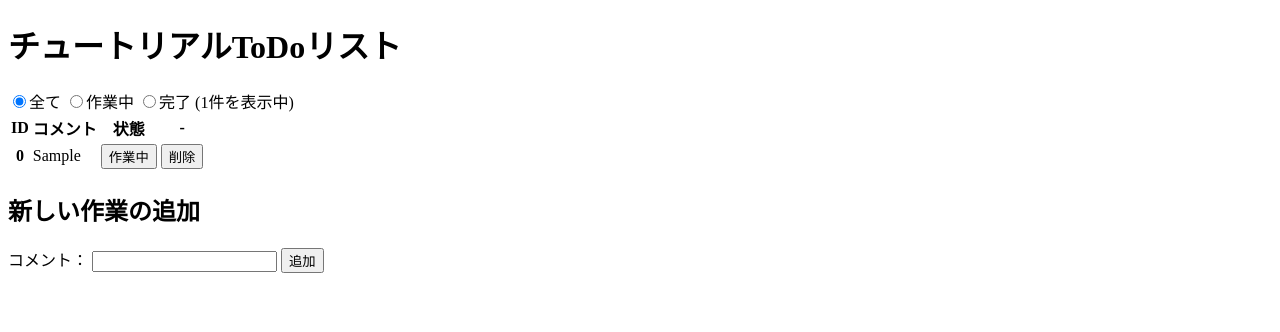
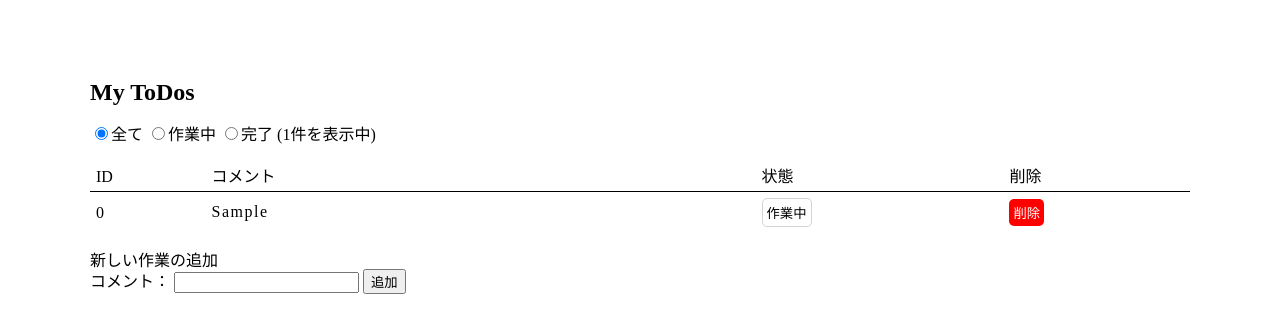
Before and after one commit to taichi-private/vue_tutorial, a website: page index.html in a window 1280 px wide. Both pictures are taken after typing "Sample" into the empty fields and a click on the button "追加". Drawn offline with nearby package versions, Linux system fonts and the light colour scheme.

Commit message:
デザイン修正

```diff
--- /dev/null
+++ b/css/reset.css
@@ -0,0 +1,48 @@
+/* http://meyerweb.com/eric/tools/css/reset/
+   v2.0 | 20110126
+   License: none (public domain)
+*/
+
+html, body, div, span, applet, object, iframe,
+h1, h2, h3, h4, h5, h6, p, blockquote, pre,
+a, abbr, acronym, address, big, cite, code,
+del, dfn, em, img, ins, kbd, q, s, samp,
+small, strike, strong, sub, sup, tt, var,
+b, u, i, center,
+dl, dt, dd, ol, ul, li,
+fieldset, form, label, legend,
+table, caption, tbody, tfoot, thead, tr, th, td,
+article, aside, canvas, details, embed,
+figure, figcaption, footer, header, hgroup,
+menu, nav, output, ruby, section, summary,
+time, mark, audio, video {
+	margin: 0;
+	padding: 0;
+	border: 0;
+	font-size: 100%;
+	font: inherit;
+	vertical-align: baseline;
+}
+/* HTML5 display-role reset for older browsers */
+article, aside, details, figcaption, figure,
+footer, header, hgroup, menu, nav, section {
+	display: block;
+}
+body {
+	line-height: 1;
+}
+ol, ul {
+	list-style: none;
+}
+blockquote, q {
+	quotes: none;
+}
+blockquote:before, blockquote:after,
+q:before, q:after {
+	content: '';
+	content: none;
+}
+table {
+	border-collapse: collapse;
+	border-spacing: 0;
+}
--- a/index.html
+++ b/index.html
@@ -3,39 +3,42 @@
 <head>
   <meta charset="utf-8">
   <title>Vue.js App</title>
-  <link rel="stylesheet" href="./stylesheets/main.css">
+  <link rel="stylesheet" href="./css/style.css">
+  <link rel="stylesheet" href="./css/reset.css">
 </head>
 <body>
+  <div class="l-content">
     <div id="app">
-    <h1>チュートリアルToDoリスト</h1>
-    <label v-for="label in options">
+        <h1 class="c-heading u-mB20">My ToDos</h1>
+        <label class="u-cP" v-for="label in options" v-bind:for=`label_${label.value}`>
             <input type="radio"
                 v-model="current"
-            v-bind:value="label.value">{{ label.label }}
+                v-bind:value="label.value"
+                v-bind:id=`label_${label.value}`>{{ label.label }}
         </label>
 
         <span class="u-fwB">({{ computedTodos.length }}件を表示中)</span>
 
-    <table>
+        <table class="c-table u-mT20 u-mB20">
             <thead v-pre>
                 <tr>
-                <th class="id">ID</th>
-                <th class="comment">コメント</th>
-                <th class="state">状態</th>
-                <th class="button">-</th>
+                    <th class="c-table__head">ID</th>
+                    <th class="c-table__head">コメント</th>
+                    <th class="c-table__head">状態</th>
+                    <th class="c-table__head">削除</th>
                 </tr>
             </thead>
             <tbody>
-            <tr v-for="item in computedTodos" v-bind:key="item.id">
-                <th>{{ item.id }}</th>
-                <td>{{ item.comment }}</td>
-                <td>
-                    <button v-on:click="doChangeState(item)">
+                <tr class="c-table__row" v-for="item in computedTodos" v-bind:key="item.id">
+                    <th class="c-table__head">{{ item.id }}</th>
+                    <td class="c-table__content c-table__content--text">{{ item.comment }}</td>
+                    <td class="c-table__content">
+                        <button class="c-button" v-on:click="doChangeState(item)">
                         {{ labels[item.state] }}
                         </button>
                     </td>
-                <td>
-                    <button v-on:click="doRemove(item)">
+                    <td class="c-table__content">
+                        <button class="c-button c-button--red" v-on:click="doRemove(item)">
                         削除
                         </button>
                     </td>
@@ -49,7 +52,7 @@
         <input type="text" ref="comment">
         <button type="submit">追加</button>
         </form>
-
+    </div>
   </div>
   <script src="https://cdn.jsdelivr.net/npm/vue@2.5.16/dist/vue.js"></script>
   <script src="./javascripts/main.js"></script>
--- /dev/null
+++ b/scss/application.scss
@@ -0,0 +1,10 @@
+// layouts
+@import './layouts/content';
+
+// utility
+@import './common/utility';
+
+// components
+@import './object/components/button';
+@import './object/components/heading';
+@import './object/components/table';
--- /dev/null
+++ b/scss/common/utility.scss
@@ -0,0 +1,33 @@
+@for $i from 0 through 40 {
+  // margin
+  .u-mT#{$i * 4} {
+    margin-top: #{$i * 4}px !important;
+  }
+  .u-mR#{$i * 4} {
+    margin-right: #{$i * 4}px !important;
+  }
+  .u-mB#{$i * 4} {
+    margin-bottom: #{$i * 4}px !important;
+  }
+  .u-mL#{$i * 4} {
+    margin-left: #{$i * 4}px !important;
+  }
+
+  // padding
+  .u-pT#{$i * 4} {
+    padding-top: #{$i * 4}px !important;
+  }
+  .u-pR#{$i * 4} {
+    padding-right: #{$i * 4}px !important;
+  }
+  .u-pB#{$i * 4} {
+    padding-bottom: #{$i * 4}px !important;
+  }
+  .u-pL#{$i * 4} {
+    padding-left: #{$i * 4}px !important;
+  }
+}
+
+.u-cP {
+  cursor: pointer;
+}
--- /dev/null
+++ b/scss/layouts/content.scss
@@ -0,0 +1,4 @@
+.l-content {
+  width: 1100px;
+  margin: 80px auto 0 auto;
+}
--- /dev/null
+++ b/scss/object/components/button.scss
@@ -0,0 +1,17 @@
+.c-button {
+  padding: 4px;
+  border: 1px solid #d4d4d4;;
+  border-radius: 5px;
+  background: none;
+  cursor: pointer;
+
+  &:hover {
+    opacity: 0.6;
+  }
+
+  &--red {
+    border: 0;
+    color: #fff;
+    background: #ff0000;
+  }
+}
--- /dev/null
+++ b/scss/object/components/heading.scss
@@ -0,0 +1,4 @@
+.c-heading {
+  font-size: 24px;
+  font-weight: bold;
+}
--- /dev/null
+++ b/scss/object/components/table.scss
@@ -0,0 +1,19 @@
+.c-table {
+  width: 100%;
+
+  &__row {
+    border-top: 1px solid #000;
+  }
+  &__head, &__content {
+    padding: 6px;
+    text-align: left;
+    vertical-align: middle;
+  }
+  &__content {
+    &--text {
+      width: 50%;
+      line-height: 1.4;
+      letter-spacing: 1.5px;
+    }
+  }
+}
```
Also changed, not shown: package.json (added, +23 -0 lines), css/style.css (added), 1 other file. Lines whose indentation alone changed are shown as unchanged.
